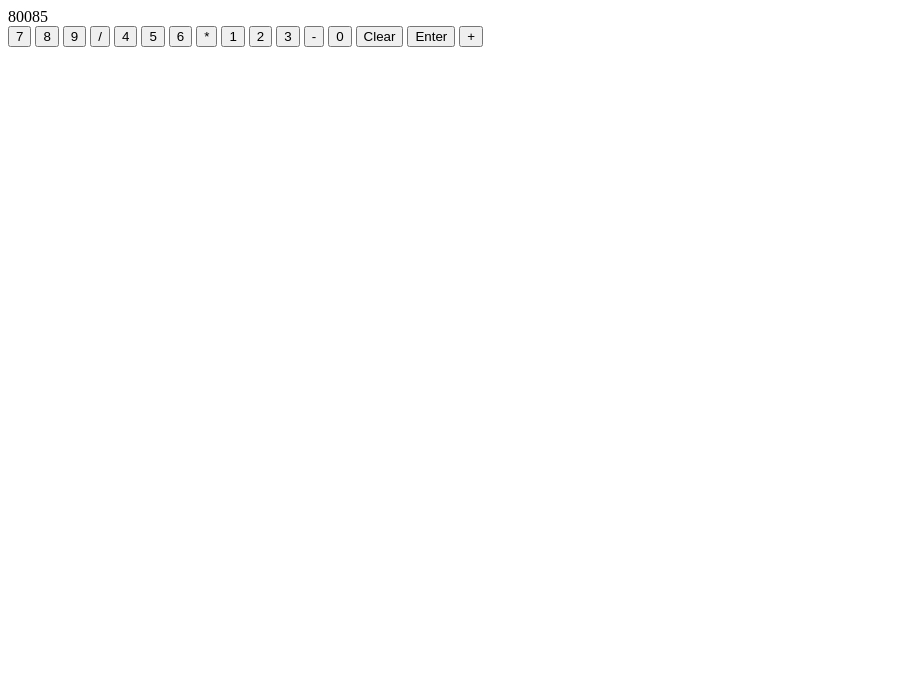
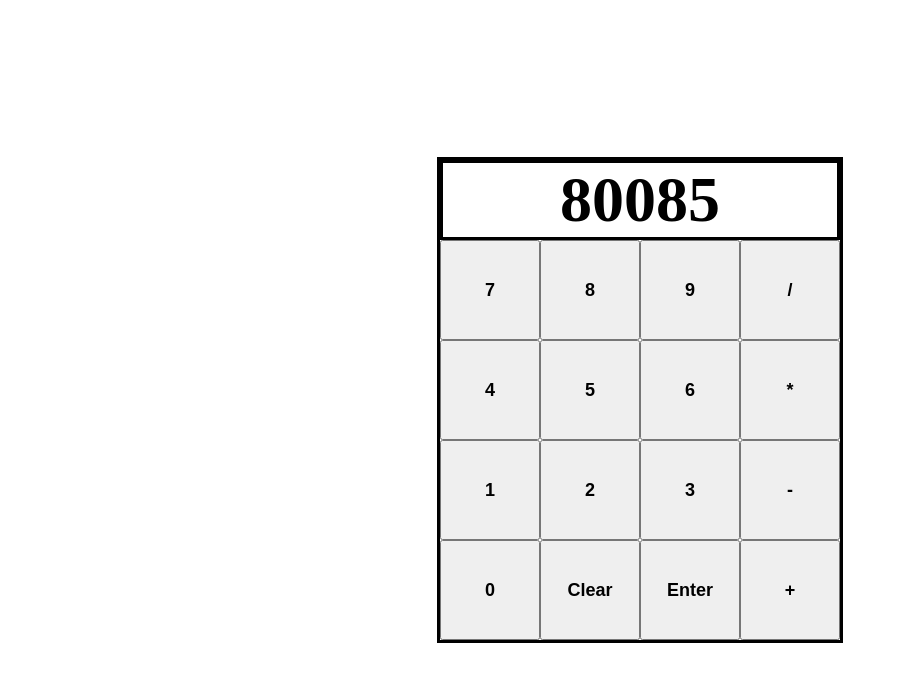
Before and after one commit to Gomeschian/odin-project-calculator, a plain HTML site: page index.html in a window 1280 px wide. Shown: the whole page, without its empty margins (0-898 px from the left). Drawn offline with Linux system fonts and the light colour scheme.

Commit message:
Make basic calculator design.

```diff
--- a/index.html
+++ b/index.html
@@ -9,8 +9,9 @@
     <title>Calculator</title>
 </head>
 <body>
-    <div class = "container">
+    <div class="container">
         <div class = "screen">80085</div>
+        <div class = "keypadContainer">
             <div class = "keypad">
                 <button class = "key">7</button>
                 <button class = "key">8</button>
@@ -30,5 +31,7 @@
                 <button class = "key">+</button>
             </div>
         </div>
+    </div>
+
 </body>
 </html>
--- a/style.css
+++ b/style.css
@@ -0,0 +1,40 @@
+html{
+    box-sizing: border-box;
+}
+
+.container{
+    width: fit-content;
+    position: absolute;
+    top: 50%;
+    left: 50%;
+    transform: translate(-50%, -50%);
+    border-style: solid;
+}
+
+.keypadContainer{
+    display: flex;
+    justify-content: center;
+    align-items: center;
+}
+
+.screen{
+    display: flex;
+    height: fit-content;
+    justify-content: center;
+    align-items: flex-end;
+    border-style: solid;
+    font-weight: bolder;
+    font-size: 4em;
+}
+
+.keypad{
+    display: grid;
+    grid-template-columns: repeat(4, 1fr);
+}
+
+.key{
+    width:100px;
+    height: 100px;
+    font-weight: bolder;
+    font-size: large;
+}
```
Lines whose indentation alone changed are shown as unchanged.
